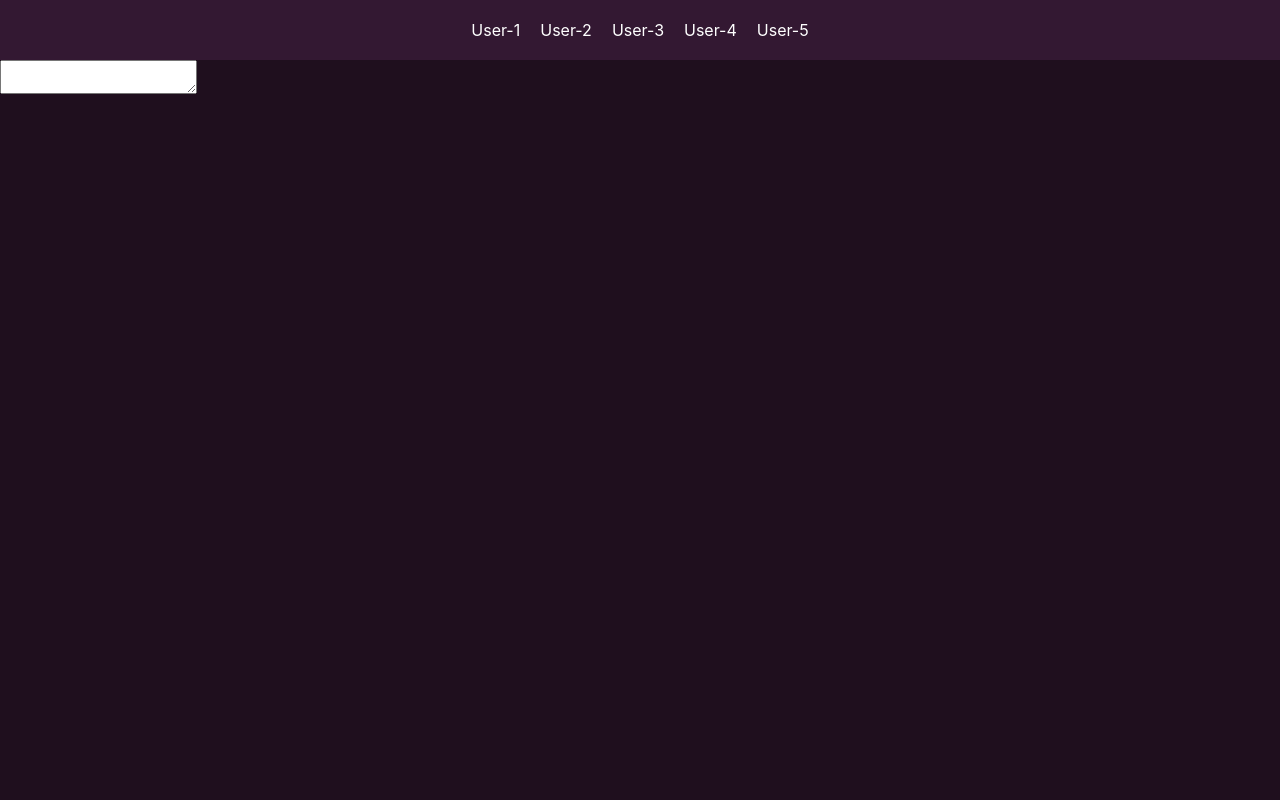
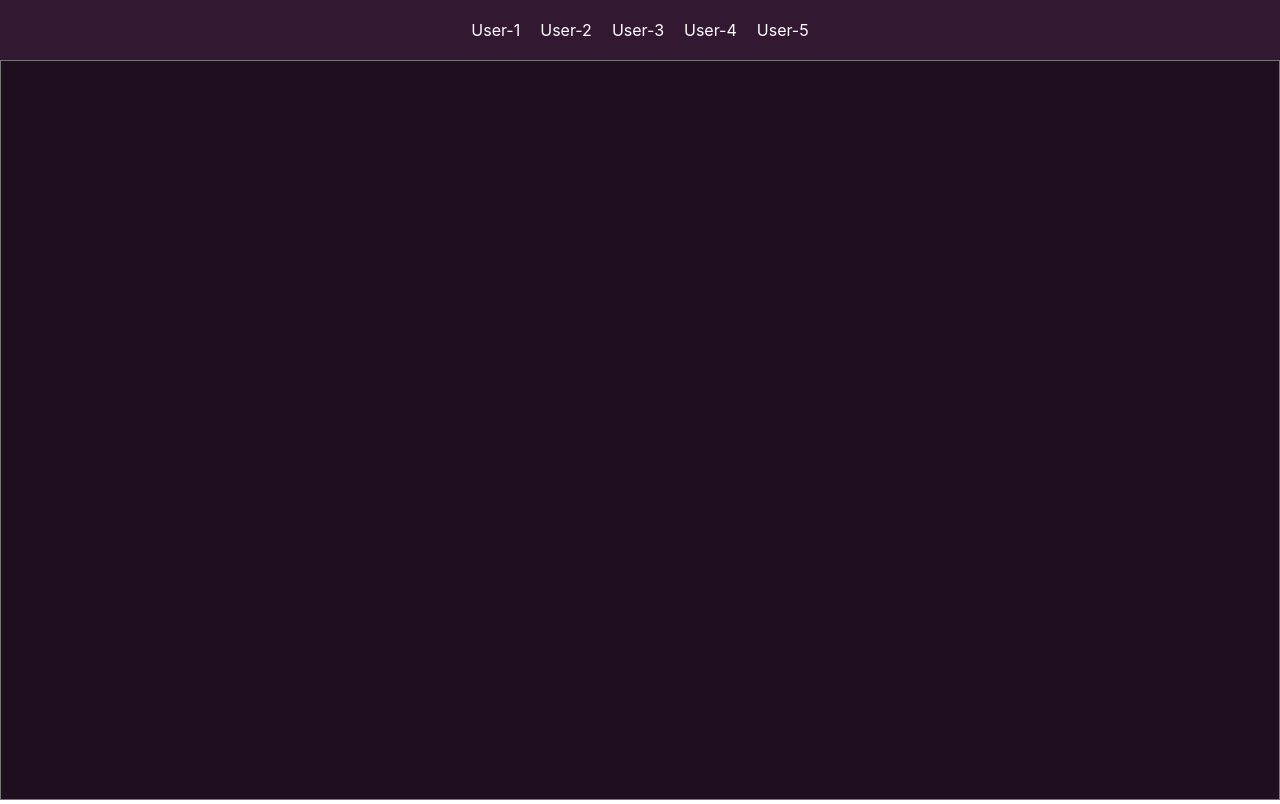
Before and after one commit to constGaurav/codeShare, a React (Vite) app in the folder client/: page /code in a window 1280 px wide. Built offline with nearby package versions, Linux system fonts and the light colour scheme.

Commit message:
updated codeArea UI

```diff
--- a/client/src/components/CodeArea/styles.module.css
+++ b/client/src/components/CodeArea/styles.module.css
@@ -11,5 +11,14 @@
 .codeEditor {
     height: calc(100vh - 60px);
     background-color: #1f0f1e;
+}
 
+.codeArea {
+    width: 100%;
+    height: 100%;
+    background-color: transparent;
+    font-size: 15px;
+    color: #fff;
+    padding: 10px;
+    resize: none;
 }
```
Also changed, not shown: client/src/components/LoginPage/index.tsx (+5 -5 lines).
